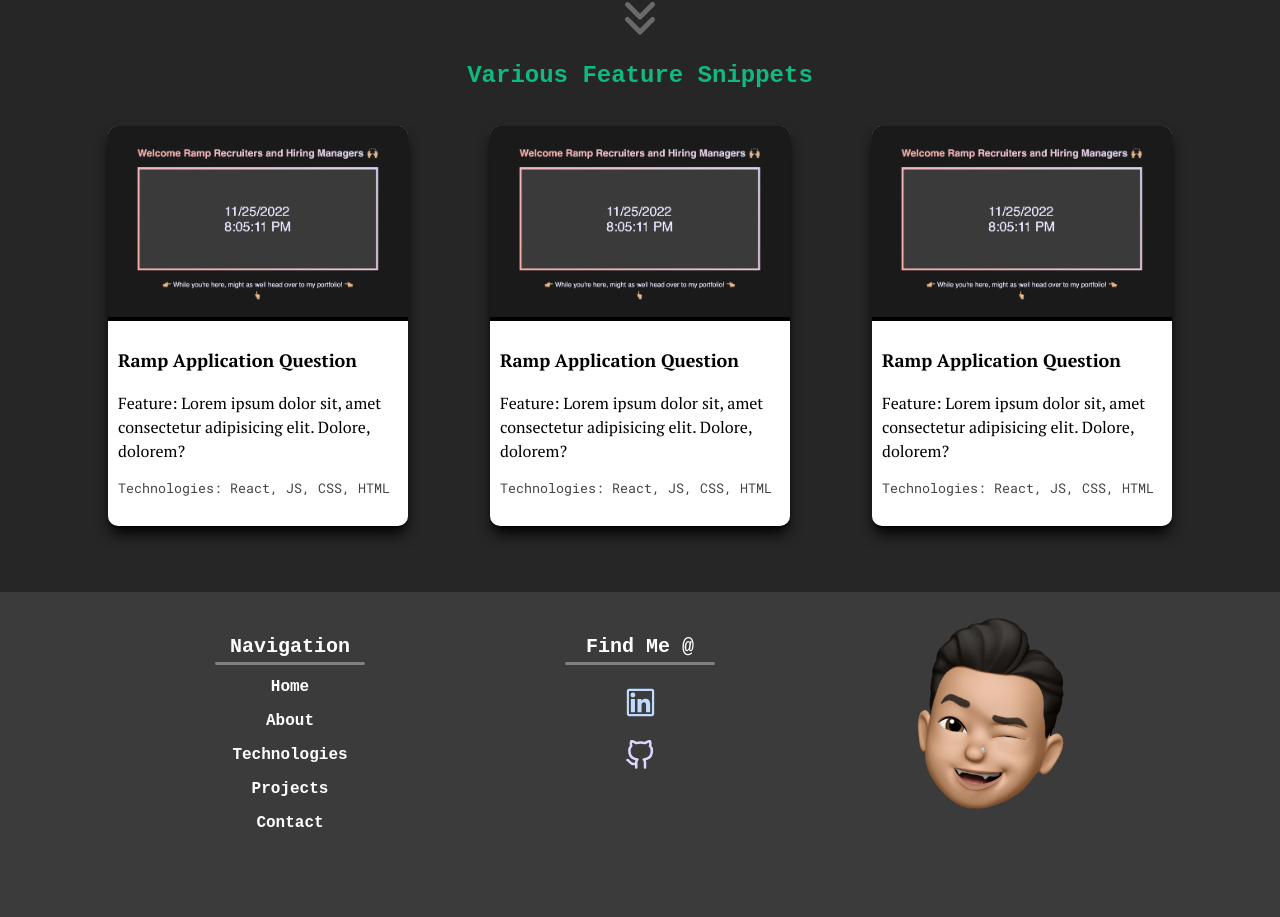
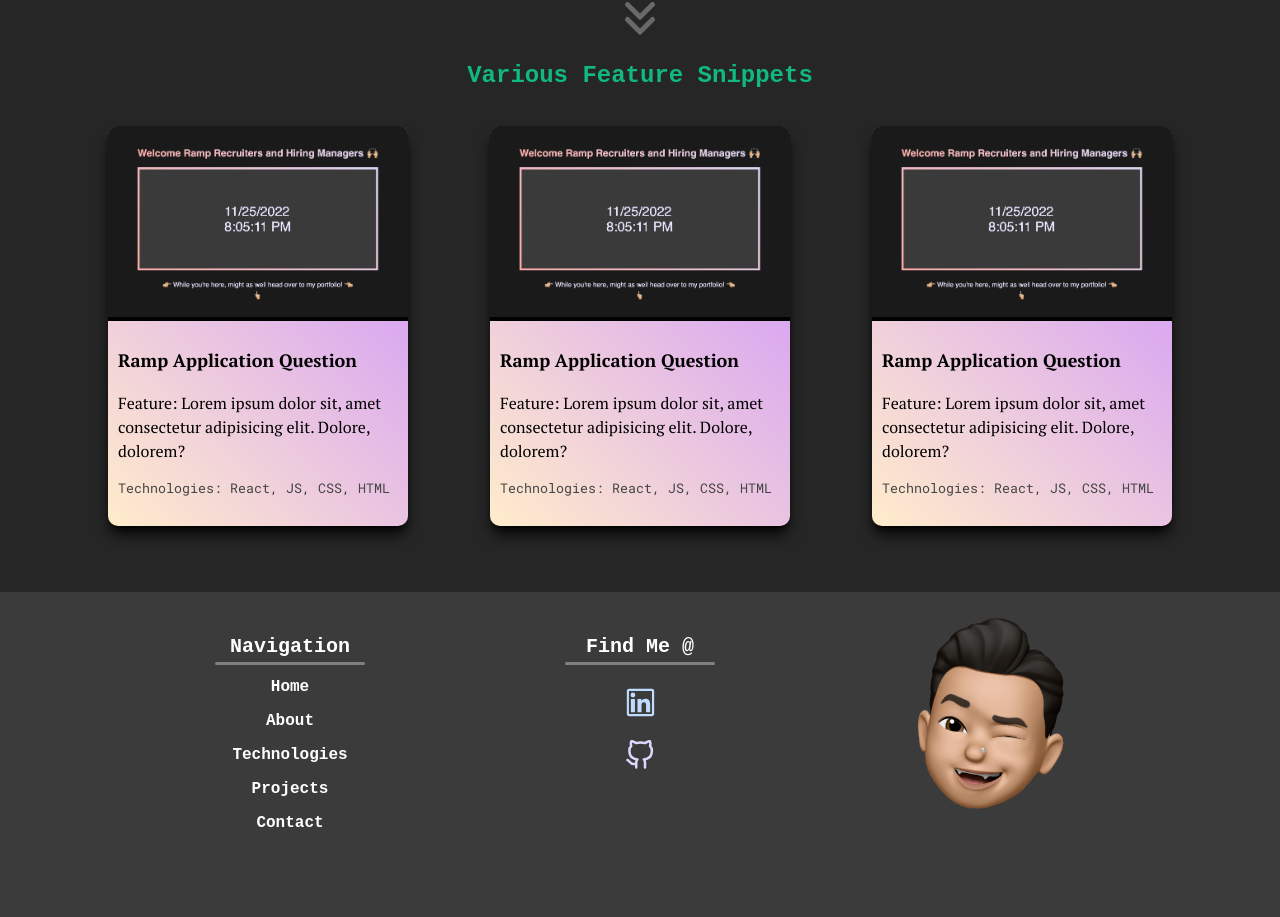
Before and after one commit to javidVeg/my-portfolio, a React (Create React App) app: page / in a window 1280 px wide. Shown: the part 6100-7017 px from the top of the page. Built offline with nearby package versions, Linux system fonts and the light colour scheme; no server answers.

Commit message:
added gradient to card

```diff
--- a/src/Challanges/Challanges.css
+++ b/src/Challanges/Challanges.css
@@ -155,7 +155,7 @@
 .code-snippet-container{
     width: 300px;
     height: 400px;
-    background: white;
+    background: linear-gradient(45deg, rgb(255, 236, 203), rgb(204, 142, 255));
     margin: 1rem;
     border-radius: 10px;
     position: relative;
```
